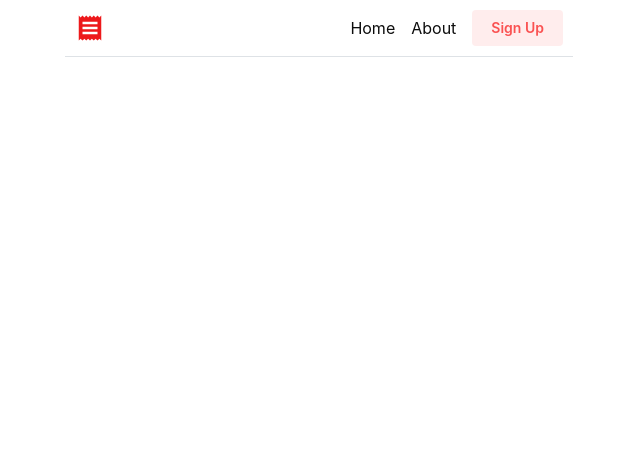
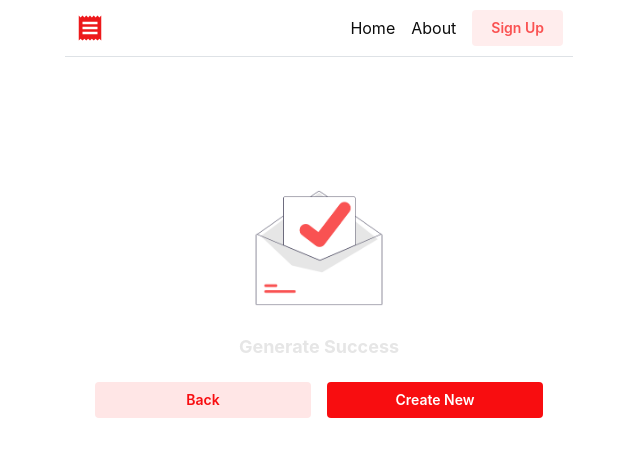
Before and after one commit to notblessy/bikinota, a React (Vite) app: page /success in a window 1280 px wide. Before the commit this address had no page. Shown: the top 456 px of the page, without its empty margins (321-961 px from the left). Built offline with nearby package versions, Linux system fonts and the light colour scheme.

Commit message:
feature: print to pdf

```diff
--- a/package.json
+++ b/package.json
@@ -16,7 +16,8 @@
     "react": "^18.2.0",
     "react-dom": "^18.2.0",
     "react-icons": "^5.2.1",
-    "react-router-dom": "^6.23.1"
+    "react-router-dom": "^6.23.1",
+    "react-to-pdf": "^1.0.1"
   },
   "devDependencies": {
     "@types/react": "^18.2.66",
--- a/src/App.jsx
+++ b/src/App.jsx
@@ -14,6 +14,7 @@ import {
 import { MdReceipt } from "react-icons/md";
 import { Route, Routes } from "react-router-dom";
 import { Create } from "./pages/Create";
+import { Success } from "./pages/Success";
 
 function App() {
   return (
@@ -49,6 +50,7 @@ function App() {
           <Routes>
             <Route path="/" element={<Create />} />
             <Route path="/create" element={<Create />} />
+            <Route path="/success" element={<Success />} />
           </Routes>
         </Grid.Col>
       </Grid>
--- a/src/components/Invoice.jsx
+++ b/src/components/Invoice.jsx
@@ -8,6 +8,8 @@ import {
   Table,
   Text,
 } from "@mantine/core";
+import { useNavigate } from "react-router-dom";
+import { usePDF } from "react-to-pdf";
 
 const generateInvoice = (name) => {
   let threeLetterName;
@@ -31,9 +33,21 @@ const generateInvoice = (name) => {
 
 // eslint-disable-next-line react/prop-types
 export const Invoice = ({ back }) => {
+  const navigate = useNavigate();
+
   const basicInfo = JSON.parse(localStorage.getItem("basicInfo"));
   const recipientInfo = JSON.parse(localStorage.getItem("recipientInfo"));
   const productInfo = JSON.parse(localStorage.getItem("productInfo"));
+
+  const invoiceNo = generateInvoice(basicInfo.name);
+
+  const { toPDF, targetRef } = usePDF({
+    filename: `${basicInfo.name} - ${invoiceNo}.pdf`,
+    method: "open",
+    page: {
+      margin: 10,
+    },
+  });
 
   const rows = productInfo.map((item, index) => (
     <Table.Tr key={`${item.name}-${index}`}>
@@ -65,6 +79,7 @@ export const Invoice = ({ back }) => {
 
   return (
     <Box p={20} style={{ overflow: "auto", minWidth: "50rem" }}>
+      <Box ref={targetRef}>
         <Group justify="space-between">
           <Group>
             <Avatar src={basicInfo.photoURL} size={70} my={10} />
@@ -84,7 +99,7 @@ export const Invoice = ({ back }) => {
             <Text size="lg" fw={700}>
               INVOICE
             </Text>
-          <Text size="xs">{generateInvoice(basicInfo.name)}</Text>
+            <Text size="xs">{invoiceNo}</Text>
             <Text size="xs" c="dimmed">
               24 January 2024
             </Text>
@@ -190,11 +205,19 @@ export const Invoice = ({ back }) => {
             </Text>
           </Box>
         </Group>
+      </Box>
       <Group>
         <Button variant="light" onClick={back}>
           Back
         </Button>
-        <Button>GENERATE PDF</Button>
+        <Button
+          onClick={() => {
+            toPDF();
+            navigate("/success");
+          }}
+        >
+          GENERATE PDF
+        </Button>
       </Group>
     </Box>
   );
--- /dev/null
+++ b/src/pages/Success.jsx
@@ -0,0 +1,34 @@
+import { Box, Button, Group, Image, Text } from "@mantine/core";
+
+import mail from "/mail.png";
+import { useNavigate } from "react-router-dom";
+
+// eslint-disable-next-line react/prop-types
+export const Success = () => {
+  const navigate = useNavigate();
+
+  const handleCreateNew = () => {
+    localStorage.removeItem("productInfo");
+    localStorage.removeItem("recipientInfo");
+    localStorage.setItem("step", 2);
+
+    navigate("/create");
+  };
+
+  return (
+    <Box style={{ height: "calc(100vh - 150px)" }}>
+      <Box px={30} mt={100} style={{ textAlign: "center" }}>
+        <Image mb={10} h={150} fit="contain" src={mail} />
+        <Text size="lg" fw={700} c="#E6E6E6">
+          Generate Success
+        </Text>
+        <Group mt={20} grow>
+          <Button variant="light" onClick={() => navigate("/create")}>
+            Back
+          </Button>
+          <Button onClick={handleCreateNew}>Create New</Button>
+        </Group>
+      </Box>
+    </Box>
+  );
+};
```
Also changed, not shown: public/mail.png (added), 1 other file (tests, documents, lock files or other folders). Lines whose indentation alone changed are shown as unchanged.
